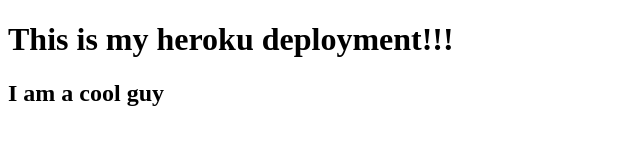
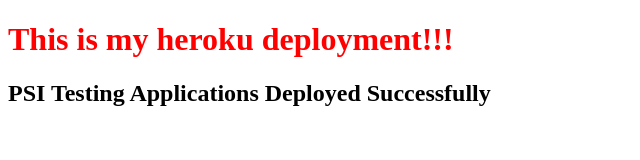
Before and after one commit to PreservativeFree/F20-Deploy-Demo, a website: page index.html in a window 1280 px wide. Shown: the whole page, without its empty margins (0-640 px from the left). Drawn offline with Linux system fonts and the light colour scheme.

Commit message:
fourth commit

```diff
--- a/index.html
+++ b/index.html
@@ -4,11 +4,13 @@
   <meta charset="UTF-8">
   <meta http-equiv="X-UA-Compatible" content="IE=edge">
   <meta name="viewport" content="width=device-width, initial-scale=1.0">
+  <link rel="stylesheet" href="styles.css">
   <title>Heroku Test</title>
 </head>
 <body>
   <h1>This is my heroku deployment!!!</h1>
-  <h2>I am a cool guy</h2>
+  <h2>PSI Testing Applications Deployed Successfully</h2>
   <h3></h3>
+  <script src = "main.js"></script>
 </body>
 </html>
--- /dev/null
+++ b/public/main.js
@@ -0,0 +1 @@
+console.log('JS Connected')
--- /dev/null
+++ b/public/styles.css
@@ -0,0 +1,3 @@
+h1 {
+    color: red;
+}
--- a/server/index.js
+++ b/server/index.js
@@ -1,6 +1,8 @@
 const express = require('express')
 const path = require('path')
 const app = express()
+
+app.use(express.static('public'))
 
 
 app.get('/', (req, res) => {
```
